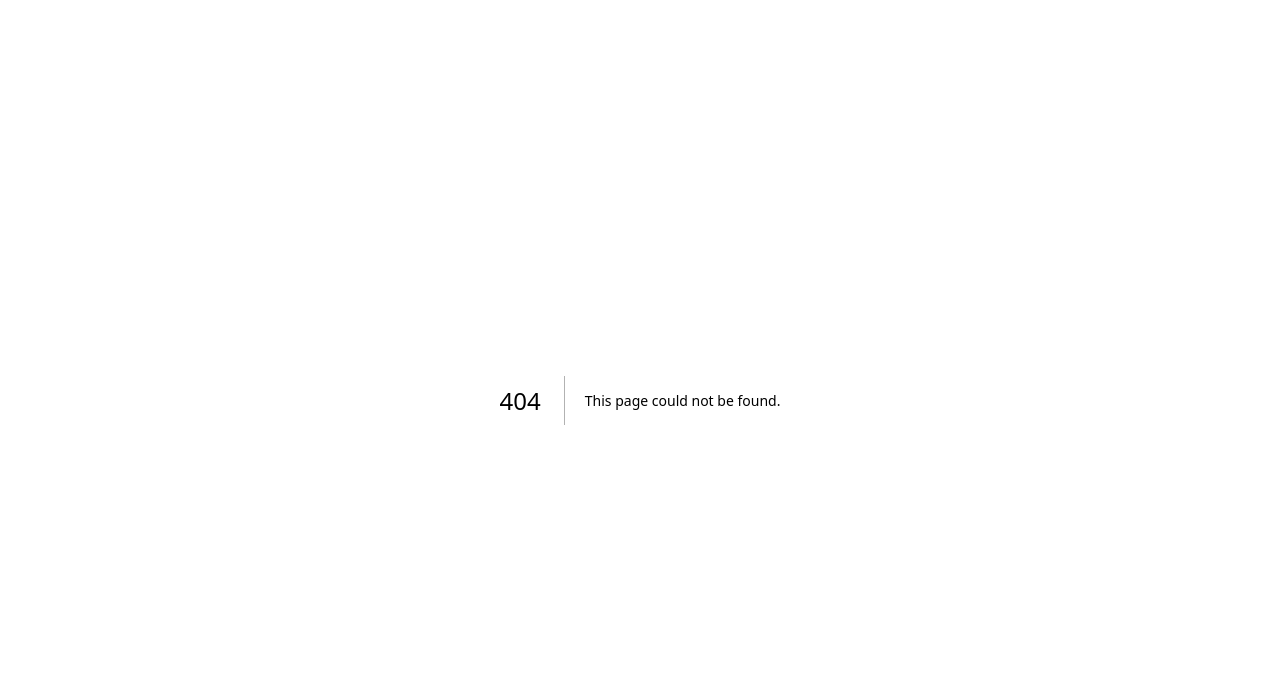
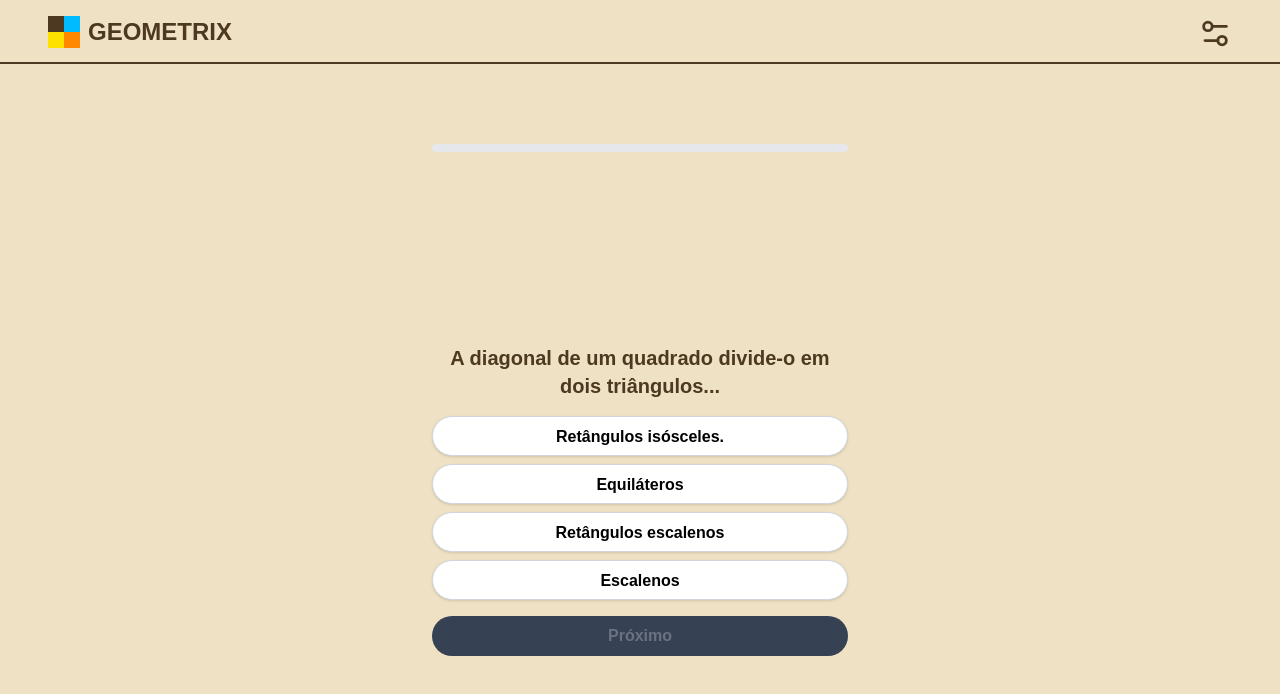
Before and after one commit to gabriel-ganji/Geometrix, a Next.js app: page /levels/square in a window 1280 px wide. Before the commit this address had no page. Shown: the top 694 px of the page. Built offline with nearby package versions, Linux system fonts and the light colour scheme.

Commit message:
feat: questions mocked

```diff
--- a/src/app/components/header.tsx
+++ b/src/app/components/header.tsx
@@ -2,7 +2,7 @@ import { LuSettings2 } from "react-icons/lu";
 
 export const Header = () => {
     return (
-        <header className="flex items-start justify-start w-screen h-12 relative top-0 left-0 px-4 sm:px-12 pb-4 border-b-2 border-b-main-text">
+        <header className="flex items-start justify-start w-screen h-12 relative top-0 left-0 px-4 sm:px-12 pb-4 border-b-2 border-b-main-text mb-16">
             <div className="flex gap-2 items-center justify-start w-full h-full py-4">
                 <div className=" flex flex-wrap w-8 h-8">
                     <div className="bg-main-text h-4 w-4"></div>
--- a/src/app/components/level.tsx
+++ b/src/app/components/level.tsx
@@ -1,19 +1,32 @@
+import { useRouter } from "next/navigation"
 import { FaRegCircle, FaRegSquare } from "react-icons/fa"
 import { LuTriangle } from "react-icons/lu"
 
 export const Level = () => {
+
+    const router = useRouter();
+
     return (
         <section>
             <h2 className="w-full">Fase Atual</h2>
             <div className="flex flex-col items-center justify-center h-full w-full gap-6 pt-9">
-                <button className="flex items-center justify-center rounded-full bg-main-text h-36 w-36">
+                <button
+                    className="flex items-center justify-center rounded-full bg-main-text h-36 w-36"
+                    onClick={() => router.push("levels/square")}
+                >
                     <FaRegSquare color={"black"} size={60} />
                 </button>
                 <p></p>
-                <button className="flex items-center justify-center rounded-full bg-main-text h-36 w-36">
+                <button
+                    className="flex items-center justify-center rounded-full bg-main-text h-36 w-36"
+                    onClick={() => router.push("levels/circle")}
+                    >
                     <FaRegCircle color={"black"} size={60} />
                 </button>
-                <button className="flex items-center justify-center ounded-full bg-main-text h-36 w-36">
+                <button
+                    className="flex items-center justify-center ounded-full bg-main-text h-36 w-36"
+                    onClick={() => router.push("levels/triangle")}
+                >
                     <LuTriangle color={"black"} size={60} />
                 </button>
             </div>
--- a/src/app/levels/_components/levelQuestion.tsx
+++ b/src/app/levels/_components/levelQuestion.tsx
@@ -1,56 +1,124 @@
 'use client';
 
 import { QuestionAndAnswer2 } from '@/types/answer';
-import React, { useState } from 'react';
+import { useRouter } from 'next/navigation';
+import React, { useEffect, useMemo, useState } from 'react';
 
-const QuestionAnswer = (questions: QuestionAndAnswer2[]) => {
+const QuestionAnswer = ({ questions }: { questions: QuestionAndAnswer2[] }) => {
   const [currentQuestionIndex, setCurrentQuestionIndex] = useState(0);
-  const [isAnswerCorrect, setIsAnswerCorrect] = useState<boolean | null>(null);
+  const [selectedAnswer, setSelectedAnswer] = useState<string | null>(null);
+  const [correctCount, setCorrectCount] = useState(0);
+  const [startTime, setStartTime] = useState<number | null>(null);
+  const [endTime, setEndTime] = useState<number | null>(null);
+  const [showResults, setShowResults] = useState(false);
 
+  const totalQuestions = questions.length;
   const currentQuestion = questions[currentQuestionIndex];
+  const progress = ((currentQuestionIndex + (selectedAnswer ? 1 : 0)) / totalQuestions) * 100;
+
+  useEffect(() => {
+    if (!startTime) setStartTime(Date.now());
+  }, []);
 
   const handleAnswerClick = (answer: string) => {
-    // Verifica se a resposta do usuário está correta
-    if (answer === currentQuestion.correctAnswer) {
-      setIsAnswerCorrect(true);
-      // Avançar para a próxima pergunta após um curto delay
-      setTimeout(() => {
-        if (currentQuestionIndex < questions.length - 1) {
-          setCurrentQuestionIndex(currentQuestionIndex + 1);
-          setIsAnswerCorrect(null);
-        } else {
-          alert("Parabéns, você terminou o quiz!");
-        }
-      }, 500); // Delay de 500ms para dar tempo de mostrar a resposta
-    } else {
-      setIsAnswerCorrect(false);
+    if (selectedAnswer) return;
+
+    setSelectedAnswer(answer);
+    const isCorrect = answer === currentQuestion.correctAnswer;
+
+    if (isCorrect) {
+      setCorrectCount((prev) => prev + 1);
     }
   };
 
-  // Embaralha as respostas (correct + incorrect)
-  const allAnswers = [
-    currentQuestion.correctAnswer,
-    ...currentQuestion.incorrectAnswers
-  ].sort(() => Math.random() - 0.5);
+  const handleNext = () => {
+    if (currentQuestionIndex < totalQuestions - 1) {
+      setCurrentQuestionIndex(currentQuestionIndex + 1);
+      setSelectedAnswer(null);
+    } else {
+      setEndTime(Date.now());
+      setShowResults(true);
+    }
+  };
+
+  const allAnswers = useMemo(() => {
+    return [
+      currentQuestion.correctAnswer,
+      ...currentQuestion.incorrectAnswers,
+    ].sort(() => Math.random() - 0.5);
+  }, [currentQuestion]);
+
+  const percentage = Math.round((correctCount / totalQuestions) * 100);
+  const xp = Math.floor(percentage / 10) * 10;
+  const timeTaken = endTime && startTime ? Math.round((endTime - startTime) / 1000) : 0;
+
+   const router = useRouter();
 
   return (
-    <div>
-      <h2>{currentQuestion.question}</h2>
-      <div>
-        {allAnswers.map((answer, index) => (
-          <button key={index} onClick={() => handleAnswerClick(answer)}>
-            {answer}
-          </button>
-        ))}
+    <div className="p-4 max-w-md mx-auto relative min-h-screen">
+      {/* Barra de Progresso */}
+      <div className="w-full bg-gray-200 h-2 rounded-full mb-6 overflow-hidden mb-48">
+        <div
+          className="bg-green-400 h-full transition-all duration-300"
+          style={{ width: `${progress}%` }}
+        ></div>
       </div>
 
-      {isAnswerCorrect !== null && (
-        <div>
-          {isAnswerCorrect ? (
-            <p style={{ color: 'green' }}>Resposta correta! Avançando para a próxima...</p>
-          ) : (
-            <p style={{ color: 'red' }}>Resposta incorreta. Tente novamente.</p>
-          )}
+      <h2 className="text-xl font-semibold mb-4 text-center">{currentQuestion.question}</h2>
+
+      <div className="flex flex-col gap-2">
+        {allAnswers.map((answer, index) => {
+          const isSelected = selectedAnswer === answer;
+          const isCorrect = answer === currentQuestion.correctAnswer;
+          let buttonStyle = "py-2 px-4 rounded-full border shadow-sm transition-colors text-black";
+
+          if (selectedAnswer) {
+            buttonStyle += isCorrect
+              ? " bg-green-200 border-green-500"
+              : isSelected
+              ? " bg-red-200 border-red-500"
+              : " bg-gray-100 border-gray-300";
+          } else {
+            buttonStyle += " bg-white border-gray-300 hover:bg-blue-100";
+          }
+
+          return (
+            <button
+              key={index}
+              onClick={() => handleAnswerClick(answer)}
+              className={buttonStyle}
+              disabled={!!selectedAnswer}
+            >
+              {answer}
+            </button>
+          );
+        })}
+      </div>
+
+      <div className="mt-4 text-center flex flex-col items-center">
+        <button
+          onClick={handleNext}
+          className={`px-6 py-2 rounded-full w-full ${
+            selectedAnswer === null
+              ? "text-gray-500 bg-gray-700"
+              : "bg-main-blue text-white"
+          } font-semibold transition-colors`}
+          disabled={selectedAnswer === null}
+        >
+          Próximo
+        </button>
+      </div>
+
+      {/* Card Final */}
+      {showResults && (
+        <div className="absolute bottom-0 left-0 w-full h-[40%] bg-gray-700 border-t border-gray-300 shadow-xl p-6 flex flex-col items-center justify-center z-50">
+          <h2 className="text-2xl font-bold mb-2 text-green-600">Fase Concluída!</h2>
+          <p className="text-lg mb-1">🎯 Porcentagem de acerto: <strong>{percentage}%</strong></p>
+          <p className="text-lg mb-1">⚡ XP ganho: <strong>{xp} XP</strong></p>
+          <p className="text-lg">⏱️ Tempo: <strong>{timeTaken} segundos</strong></p>
+          <button className='bg-green-700 w-full mt-24' onClick={() => router.push("/levels")}>
+            Finalizar
+          </button>
         </div>
       )}
     </div>
--- a/src/app/levels/circle/page.tsx
+++ b/src/app/levels/circle/page.tsx
@@ -1,5 +1,9 @@
+'use client';
+
 import { QuestionAndAnswer2 } from "@/types/answer";
 import QuestionAnswer from "../_components/levelQuestion";
+import { Header } from "@/app/components/header";
+import { useRouter } from "next/navigation";
 
 const questions: QuestionAndAnswer2[] = [
   {
@@ -29,6 +33,19 @@ const questions: QuestionAndAnswer2[] = [
   }
 ];
 
-export const CircleLevel = () => {
-  <QuestionAnswer questions={questions} />
+const CircleLevel = () => {
+
+  const router = useRouter();
+
+  return (
+    <div>
+      <div className="mt-4" onClick={() => router.back()}>
+        <Header />
+      </div>
+      <QuestionAnswer questions={questions} />
+    </div>
+
+  )
 }
+
+export default CircleLevel;
--- /dev/null
+++ b/src/app/levels/square/page.tsx
@@ -0,0 +1,58 @@
+'use client';
+
+import { QuestionAndAnswer2 } from "@/types/answer";
+import QuestionAnswer from "../_components/levelQuestion";
+import { Header } from "@/app/components/header";
+import { useRouter } from "next/navigation";
+
+const questions: QuestionAndAnswer2[] = [
+  {
+    question: "A diagonal de um quadrado divide-o em dois triângulos...",
+    correctAnswer: "Retângulos isósceles.",
+    incorrectAnswers: [
+      "Equiláteros",
+      "Escalenos",
+      "Retângulos escalenos"
+    ]
+  },
+  {
+    question: "Se a área de um quadrado é 64 cm², qual é o comprimento da diagonal? (Use √2 ≈ 1,41)",
+    correctAnswer: "11,3 cm.",
+    incorrectAnswers: ["10 cm", "8 cm", "12,5 cm"]
+  },
+  {
+    question: "Um quadrado tem perímetro 36 cm. Qual é sua área?",
+    correctAnswer: "81 cm².",
+    incorrectAnswers: ["36 cm²", "64 cm²", "72 cm²"]
+  },
+  {
+    question: "Qual a medida da diagonal de um quadrado com lado 10 cm? (Use √2 ≈ 1,41)",
+    correctAnswer: "14,1 cm.",
+    incorrectAnswers: ["10 cm", "12 cm", "16 cm"]
+  },
+  {
+    question: "Qual alternativa é **sempre verdadeira** para um quadrado?",
+    correctAnswer: "Possui eixos de simetria nas diagonais e nos lados.",
+    incorrectAnswers: [
+      "Seus lados opostos são perpendiculares",
+      "Sua área é igual ao perímetro",
+      "A soma das diagonais é igual ao lado vezes 4"
+    ]
+  }
+];
+
+const SquareLevel = () => {
+
+  const router = useRouter();
+
+  return (
+    <div>
+      <div className="mt-4" onClick={() => router.back()}>
+        <Header />
+      </div>
+      <QuestionAnswer questions={questions} />
+    </div>
+  );
+};
+
+export default SquareLevel;
--- a/src/app/levels/triangle/index.tsx
+++ /dev/null
@@ -1,11 +0,0 @@
-type QuestionAndAnswer = {
-    [question: string]: string;
-};
-
-const mockedQuestionAndAnswer: QuestionAndAnswer[] = [
-    {"O que é um triângulo?": "Figura com 3 lados."},
-    {"Qual o perímetro de um triângulo com lados 3 cm, 4 cm e 5 cm?": "12 cm."},
-    {"Qual a área de um triângulo com base 4 cm e altura 3 cm?": "6 cm²."},
-    {"O que é um triângulo equilátero?": "Triângulo com todos os lados iguais."},
-    {"Qual o perímetro de um triângulo com lados 5 cm, 5 cm e 5 cm?": "15 cm."}
-];
--- /dev/null
+++ b/src/app/levels/triangle/page.tsx
@@ -0,0 +1,72 @@
+'use client';
+
+import { QuestionAndAnswer2 } from "@/types/answer";
+import QuestionAnswer from "../_components/levelQuestion";
+import { Header } from "@/app/components/header";
+import { useRouter } from "next/navigation";
+
+const questions: QuestionAndAnswer2[] = [
+  {
+    question: "O que define um triângulo?",
+    correctAnswer: "Figura com 3 lados e 3 ângulos.",
+    incorrectAnswers: [
+      "Figura com 4 lados",
+      "Figura com lados curvos",
+      "Figura com lados iguais a um círculo"
+    ]
+  },
+  {
+    question: "Qual é a soma dos ângulos internos de qualquer triângulo?",
+    correctAnswer: "180°.",
+    incorrectAnswers: ["360°", "90°", "270°"]
+  },
+  {
+    question: "Se um triângulo tem lados de 3 cm, 4 cm e 5 cm, ele é...",
+    correctAnswer: "Retângulo.",
+    incorrectAnswers: ["Equilátero", "Isósceles", "Obtusângulo"]
+  },
+  {
+    question: "Qual a área de um triângulo com base 8 cm e altura 5 cm?",
+    correctAnswer: "20 cm².",
+    incorrectAnswers: ["40 cm²", "13 cm²", "30 cm²"]
+  },
+  {
+    question: "Qual é a característica de um triângulo equilátero?",
+    correctAnswer: "Todos os lados e ângulos são iguais.",
+    incorrectAnswers: [
+      "Possui um ângulo de 90°",
+      "Tem dois lados iguais",
+      "Tem lados desiguais"
+    ]
+  },
+  {
+    question: "O que é necessário para formar um triângulo?",
+    correctAnswer: "A soma de dois lados deve ser maior que o terceiro.",
+    incorrectAnswers: [
+      "Todos os lados devem ser iguais",
+      "A diferença de dois lados deve ser menor que o terceiro",
+      "Pelo menos um ângulo de 90°"
+    ]
+  },
+  {
+    question: "Se a base de um triângulo é 10 cm e a área é 30 cm², qual é a altura?",
+    correctAnswer: "6 cm.",
+    incorrectAnswers: ["3 cm", "5 cm", "8 cm"]
+  }
+];
+
+const TriangleLevel = () => {
+
+  const router = useRouter();
+
+  return (
+    <div>
+      <div className="mt-4" onClick={() => router.back()}>
+        <Header />
+      </div>
+      <QuestionAnswer questions={questions} />
+    </div>
+  );
+};
+
+export default TriangleLevel;
```
Also changed, not shown: src/app/levels/square/index.tsx (deleted, +0 -8 lines).
